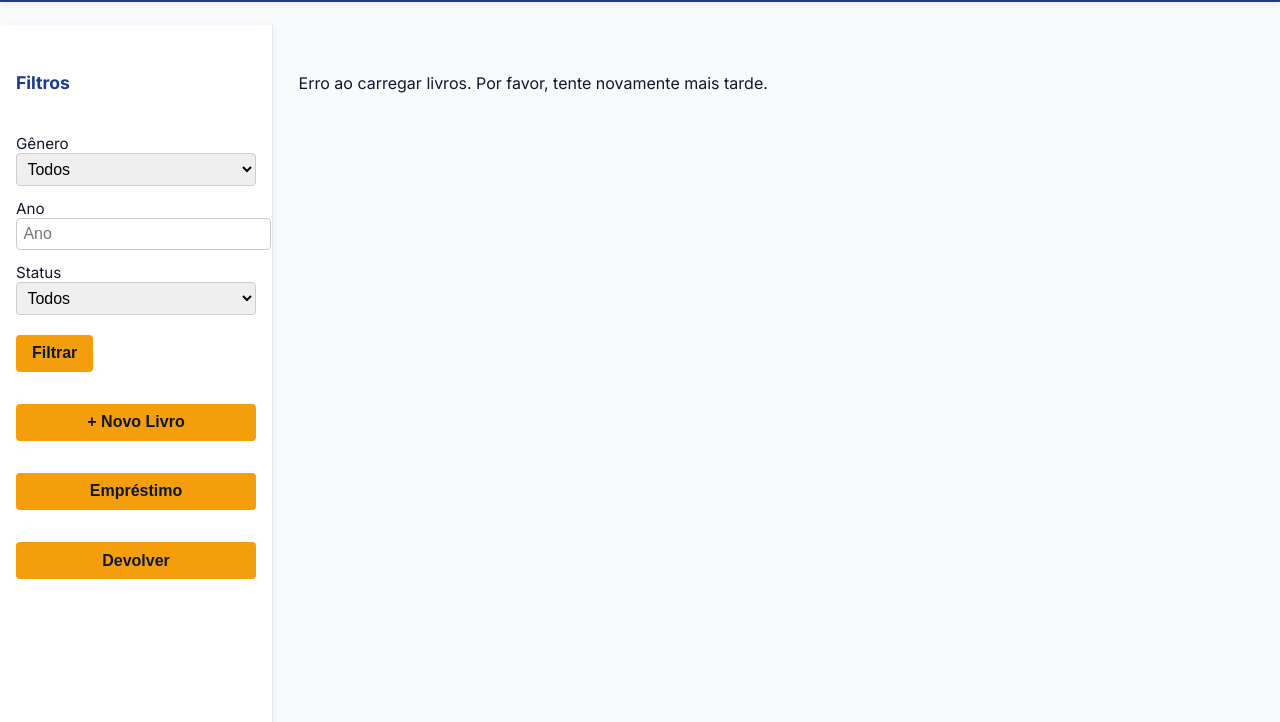
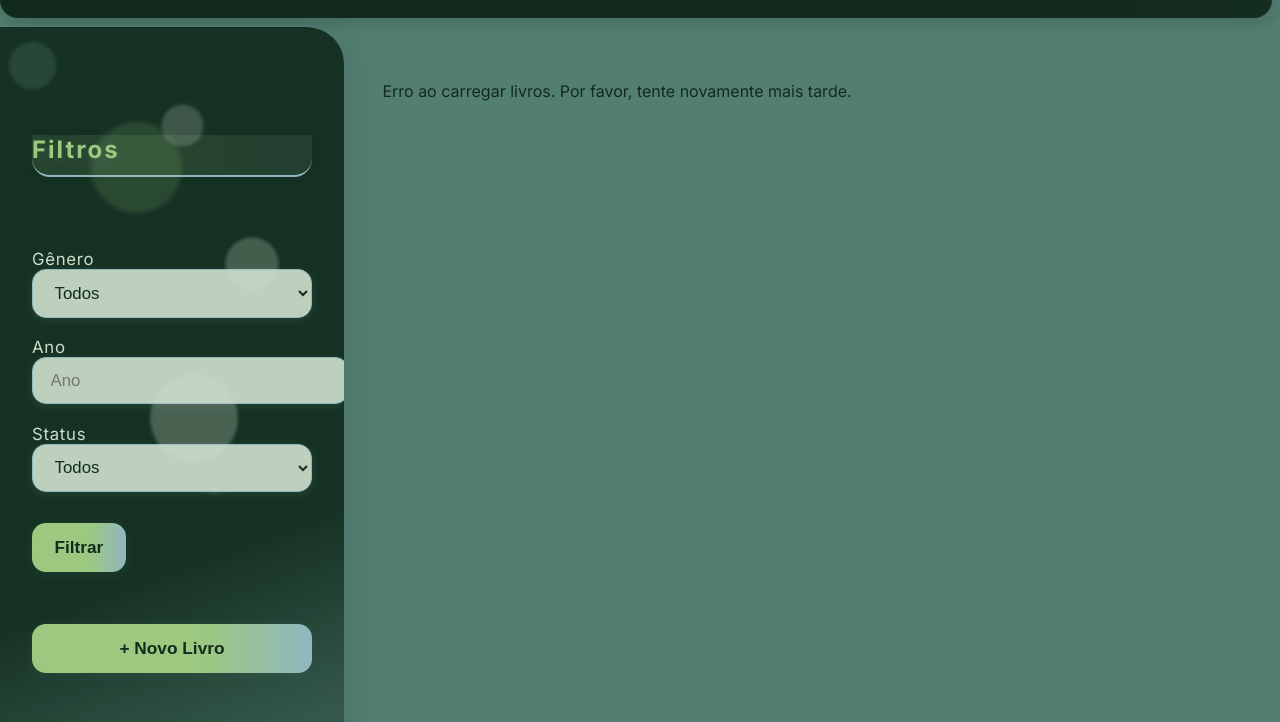
Before and after one commit to HannahReis2009/dw2-hannah-biblioteca, a plain HTML site: page frontend/index.html in a window 1280 px wide. Shown: the part 75-797 px from the top of the page. Drawn offline with Linux system fonts and the light colour scheme; no server answers.

Commit message:
feat: melhorias visuais na sidebar, header e animação orgânica

```diff
--- a/frontend/index.html
+++ b/frontend/index.html
@@ -6,7 +6,7 @@
     <title>Biblioteca</title>
     <link rel="preconnect" href="https://fonts.googleapis.com">
     <link rel="preconnect" href="https://fonts.gstatic.com" crossorigin>
-    <link href="https://fonts.googleapis.com/css2?family=Inter:wght@400;700&family=Roboto:wght@400;700&display=swap" rel="stylesheet">
+    <link href="https://fonts.googleapis.com/css2?family=Inter:wght@400;700&family=Roboto:wght@400;700&family=Montserrat:wght@700;900&display=swap" rel="stylesheet">
     <link rel="stylesheet" href="styles.css">
 </head>
 <body>
@@ -22,8 +22,9 @@
         </div>
     </header>
     <div class="layout">
-        <aside class="sidebar" aria-label="Filtros de livros">
-            <h2>Filtros</h2>
+    <aside class="sidebar" aria-label="Filtros de livros">
+            <div class="sidebar-bg-anim"></div>
+            <h2><span class="sidebar-titulo">Filtros</span></h2>
             <form id="filtros-form">
                 <label for="genero">Gênero</label>
                 <select id="genero" name="genero">
@@ -188,6 +189,7 @@
     </div>
 
     <script type="module" src="scripts.mjs"></script>
+    <script src="scripts.js"></script>
 </body>
 </html>
 
--- a/frontend/scripts.js
+++ b/frontend/scripts.js
@@ -49,7 +49,6 @@ async function carregarLivros() {
 // Inicializa a aplicação quando o DOM estiver carregado
 document.addEventListener('DOMContentLoaded', () => {
     carregarLivros();
-});
 });
 
 // Carregamento inicial
@@ -245,4 +244,44 @@ function exportarJSON() {
 
     window.location.href = `${API_URL}/export/json?${params}`;
 }
+
+// Animação de fundo dinâmica para a sidebar
+// Bolhas orgânicas que sobem lentamente e mudam de tamanho/opacidade
+
+document.addEventListener('DOMContentLoaded', function () {
+    const container = document.querySelector('.sidebar-bg-anim');
+    if (!container) return;
+
+    const colors = ['#537E72', '#9CC97F', '#90B7BF', '#CDDECB'];
+    const numBlobs = 7;
+    const blobs = [];
+
+    for (let i = 0; i < numBlobs; i++) {
+        const blob = document.createElement('div');
+        blob.className = 'sidebar-blob';
+        const size = 40 + Math.random() * 60;
+        blob.style.width = `${size}px`;
+        blob.style.height = `${size}px`;
+        blob.style.left = `${Math.random() * 80}%`;
+        blob.style.bottom = `${Math.random() * 60}%`;
+        blob.style.background = colors[Math.floor(Math.random() * colors.length)];
+        blob.style.opacity = 0.13 + Math.random() * 0.18;
+        blob.style.filter = 'blur(2px)';
+        container.appendChild(blob);
+        blobs.push({el: blob, speed: 0.2 + Math.random() * 0.3, base: size});
+    }
+
+    function animate() {
+        blobs.forEach((b, i) => {
+            let top = parseFloat(b.el.style.bottom);
+            top += b.speed * (0.5 + Math.sin(Date.now() / (2000 + i * 500)));
+            if (top > 100) top = -10;
+            b.el.style.bottom = `${top}%`;
+            // Mudança de tamanho orgânica
+            const scale = 0.9 + 0.2 * Math.sin(Date.now() / (1200 + i * 300));
+            b.el.style.transform = `scale(${scale})`;
+        });
+        requestAnimationFrame(animate);
+    }
+    animate();
 });
--- a/frontend/styles.css
+++ b/frontend/styles.css
@@ -1,7 +1,15 @@
+.sidebar-blob {
+    position: absolute;
+    border-radius: 50%;
+    pointer-events: none;
+    transition: background 0.3s;
+    will-change: transform, bottom;
+    mix-blend-mode: lighten;
+}
 body {
     font-family: 'Inter', 'Roboto', Arial, sans-serif;
-    background: #F8FAFC;
-    color: #0F172A;
+    background: #537E72; /* William Hooker's Green */
+    color: #122B1D; /* Dark Jungle Green */
     margin: 0;
     min-height: 100vh;
 }
@@ -11,10 +19,12 @@ body {
     top: 0;
     left: 0;
     width: 100vw;
-    background: #1E3A8A;
-    color: #fff;
+    background: linear-gradient(90deg, #122B1D 80%, #537E72 100%);
+    color: #9CC97F;
     z-index: 10;
-    box-shadow: 0 2px 8px rgba(30,58,138,0.08);
+    box-shadow: 0 4px 16px rgba(18,43,29,0.10);
+    border-bottom-left-radius: 18px;
+    border-bottom-right-radius: 18px;
 }
 .header-container {
     display: flex;
@@ -22,7 +32,10 @@ body {
     justify-content: space-between;
     max-width: 1200px;
     margin: 0 auto;
-    padding: 0.5rem 1.5rem;
+    padding: 1rem 2rem;
+    border-radius: 0 0 18px 18px;
+    box-shadow: 0 4px 16px rgba(18,43,29,0.10);
+    background: rgba(18,43,29,0.97);
 }
 .logo {
     font-size: 2rem;
@@ -67,62 +80,97 @@ body {
     min-height: calc(100vh - 80px);
 }
 
+/* Sidebar visual anterior: gradiente escuro */
 .sidebar {
-    width: 240px;
-    background: #fff;
-    border-right: 1px solid #e5e7eb;
-    padding: 2rem 1rem 1rem 1rem;
-    box-shadow: 2px 0 8px rgba(30,58,138,0.03);
+    width: 280px;
+    min-width: 240px;
+    background: linear-gradient(160deg, rgba(18,43,29,0.92) 60%, rgba(83,126,114,0.85) 100%);
+    border-right: none;
+    padding: 3rem 2rem 2rem 2rem;
+    box-shadow: 0 8px 32px 0 rgba(18,43,29,0.18), 0 1.5px 8px 0 rgba(144,183,191,0.08);
     display: flex;
     flex-direction: column;
-    gap: 1.5rem;
+    gap: 2.5rem;
+    border-radius: 0 38px 38px 0;
+    backdrop-filter: blur(16px) saturate(140%);
+    -webkit-backdrop-filter: blur(16px) saturate(140%);
+    border-top: 2.5px solid #537E72;
+    border-bottom: 2.5px solid #537E72;
+    transition: box-shadow 0.3s, background 0.3s;
+    position: relative;
+    overflow: hidden;
 }
+
 .sidebar h2 {
-    font-size: 1.1rem;
-    color: #1E3A8A;
-    margin-bottom: 1rem;
+    font-size: 1.5rem;
+    color: #9CC97F;
+    margin-bottom: 2rem;
+    letter-spacing: 2px;
+    text-shadow: 0 4px 16px rgba(144,183,191,0.18);
+    border-bottom: 2px solid #90B7BF;
+    padding-bottom: 0.7rem;
+    font-weight: 700;
+    background: linear-gradient(90deg, rgba(156,201,127,0.12) 60%, rgba(144,183,191,0.10) 100%);
+    border-radius: 0 0 18px 18px;
+    box-shadow: 0 2px 8px rgba(18,43,29,0.06);
 }
 .sidebar label {
-    font-size: 0.95rem;
-    margin-top: 0.5rem;
+    font-size: 1.05rem;
+    margin-top: 0.7rem;
+    color: #CDDECB;
+    letter-spacing: 0.7px;
+    font-weight: 500;
 }
 .sidebar input, .sidebar select {
     width: 100%;
-    padding: 0.4rem;
-    margin-bottom: 0.7rem;
-    border-radius: 4px;
-    border: 1px solid #ccc;
-    font-size: 1rem;
+    padding: 0.8rem 1.1rem;
+    margin-bottom: 1.2rem;
+    border-radius: 14px;
+    border: 1.5px solid #90B7BF;
+    font-size: 1.05rem;
+    background: rgba(205,222,203,0.92);
+    color: #122B1D;
+    box-shadow: 0 2px 8px rgba(144,183,191,0.13);
+    transition: border 0.2s, box-shadow 0.2s;
+}
+.sidebar input:focus, .sidebar select:focus {
+    border: 1.5px solid #9CC97F;
+    box-shadow: 0 4px 16px rgba(156,201,127,0.18);
+    outline: none;
 }
 .sidebar button, .btn-acento {
-    background: #F59E0B;
-    color: #0F172A;
+    background: linear-gradient(90deg, #9CC97F 60%, #90B7BF 100%);
+    color: #122B1D;
     border: none;
-    border-radius: 4px;
-    padding: 0.6rem 1rem;
-    font-size: 1rem;
-    font-weight: 600;
+    border-radius: 14px;
+    padding: 0.9rem 1.4rem;
+    font-size: 1.08rem;
+    font-weight: 700;
     cursor: pointer;
-    margin-top: 0.5rem;
-    transition: background 0.2s, color 0.2s;
+    margin-top: 0.7rem;
+    box-shadow: 0 2px 12px rgba(83,126,114,0.13);
+    transition: background 0.2s, color 0.2s, box-shadow 0.2s, transform 0.2s;
 }
 .sidebar button:hover, .btn-acento:hover, .sidebar button:focus, .btn-acento:focus {
-    background: #10B981;
-    color: #fff;
+    background: linear-gradient(90deg, #537E72 60%, #9CC97F 100%);
+    color: #CDDECB;
+    box-shadow: 0 8px 32px rgba(18,43,29,0.18);
+    transform: translateY(-2px) scale(1.03);
 }
 .btn-cancelar {
-    background: #e5e7eb;
-    color: #1E3A8A;
+    background: #90B7BF;
+    color: #122B1D;
     margin-left: 0.5rem;
+    border-radius: 8px;
 }
 .btn-cancelar:hover, .btn-cancelar:focus {
-    background: #F59E0B;
-    color: #0F172A;
+    background: #537E72;
+    color: #9CC97F;
 }
 
 .principal {
     flex: 1;
-    padding: 2rem 2vw;
+    padding: 2.5rem 3vw;
     display: flex;
     flex-direction: column;
     align-items: stretch;
@@ -139,21 +187,26 @@ body {
 }
 
 .card {
-    background: #fff;
-    border-radius: 10px;
-    box-shadow: 0 4px 16px rgba(30,58,138,0.10);
-    padding: 1.5rem 1.5rem 2rem 1.5rem;
+    background: #CDDECB;
+    border-radius: 18px;
+    box-shadow: 0 2px 12px rgba(18,43,29,0.10);
+    padding: 1.7rem 1.7rem 2.2rem 1.7rem;
     min-height: 260px;
     display: flex;
     flex-direction: column;
     justify-content: flex-start;
-    border-left: 8px solid #F59E0B;
-    transition: box-shadow 0.2s, border-color 0.2s;
+    border-left: 8px solid #90B7BF;
+    transition: box-shadow 0.2s, border-color 0.2s, transform 0.2s;
     position: relative;
 }
+.card:hover {
+    box-shadow: 0 8px 32px rgba(18,43,29,0.18);
+    border-left: 8px solid #9CC97F;
+    transform: translateY(-4px) scale(1.02);
+}
 .card:focus {
-    outline: 3px solid #10B981;
-    border-color: #10B981;
+    outline: 3px solid #90B7BF;
+    border-color: #9CC97F;
 }
 .card .capa {
     width: 100%;
@@ -161,7 +214,7 @@ body {
     object-fit: contain;
     border-radius: 6px;
     margin-bottom: 1rem;
-    background: #e5e7eb;
+    background: #90B7BF; /* Pewter Blue */
 }
 
 .imagem-container {
@@ -174,28 +227,28 @@ body {
     background: #fff;
 }
 .card h2 {
-    color: #1E3A8A;
+    color: #537E72; /* William Hooker's Green */
     font-size: 1.25rem;
     margin: 0 0 0.5rem 0;
     font-family: 'Inter', 'Roboto', Arial, sans-serif;
 }
 .card p {
-    color: #0F172A;
+    color: #122B1D; /* Dark Jungle Green */
     margin: 0 0 0.3rem 0;
     font-size: 1.08rem;
 }
 .card .ano {
     font-size: 1rem;
-    color: #64748B;
+    color: #537E72; /* William Hooker's Green */
 }
 .card .status {
     font-size: 1rem;
     font-weight: 600;
-    color: #10B981;
+    color: #9CC97F; /* Pistachio */
     margin-top: 0.3rem;
 }
 .card .status.emprestado {
-    color: #F59E0B;
+    color: #537E72; /* William Hooker's Green */
 }
 .card .acoes {
     position: absolute;
@@ -216,7 +269,7 @@ body {
     left: 0;
     width: 100vw;
     height: 100vh;
-    background: rgba(15,23,42,0.25);
+    background: rgba(18,43,29,0.25); /* Dark Jungle Green, translúcido */
     display: flex;
     align-items: center;
     justify-content: center;
@@ -226,15 +279,15 @@ body {
     display: none;
 }
 .modal-conteudo {
-    background: #fff;
+    background: #CDDECB; /* Light Gray */
     border-radius: 8px;
     padding: 2rem 2.5rem 1.5rem 2.5rem;
-    box-shadow: 0 4px 24px rgba(30,58,138,0.12);
+    box-shadow: 0 4px 24px rgba(83,126,114,0.12);
     min-width: 320px;
     max-width: 95vw;
 }
 .modal-conteudo h2 {
-    color: #1E3A8A;
+    color: #537E72; /* William Hooker's Green */
     margin-top: 0;
 }
 .modal-conteudo form {
@@ -248,6 +301,6 @@ body {
 .modal-conteudo input {
     padding: 0.5rem;
     border-radius: 4px;
-    border: 1px solid #ccc;
+    border: 1px solid #90B7BF; /* Pewter Blue */
     font-size: 1rem;
 }
```
